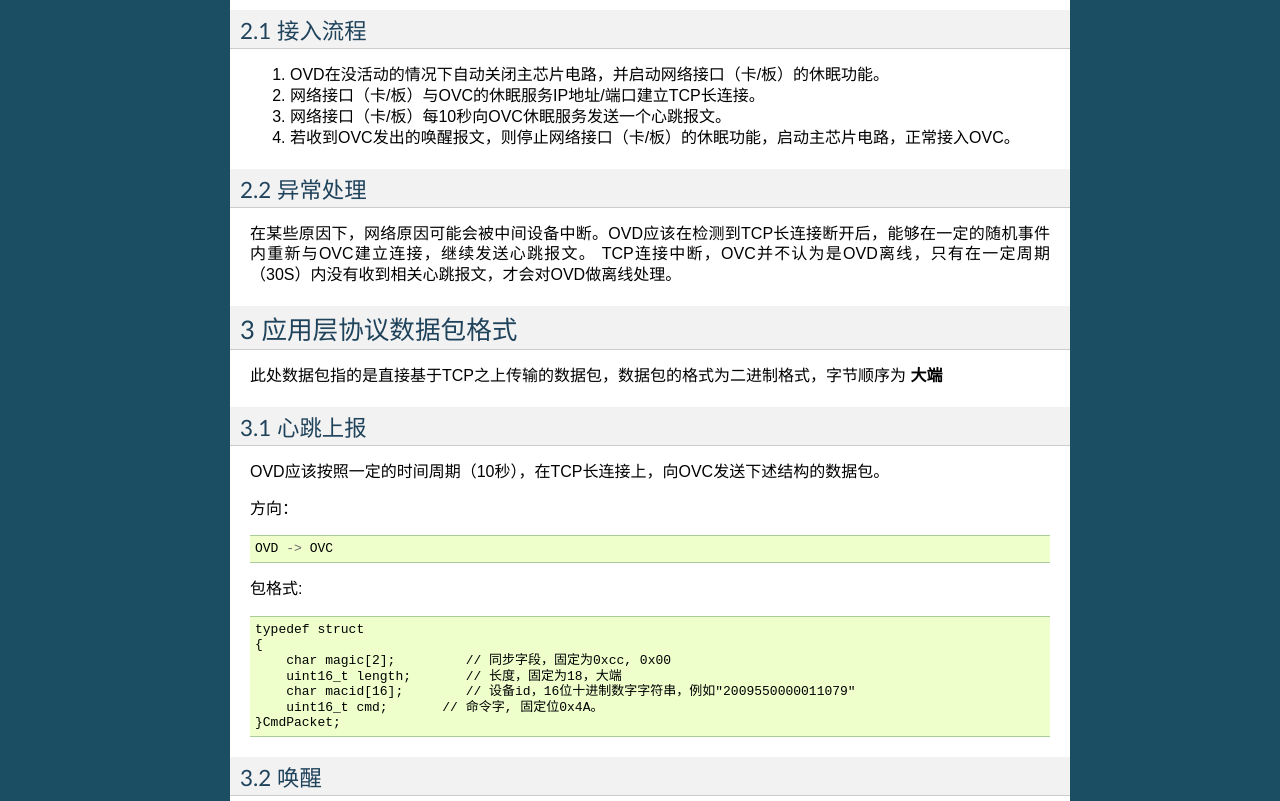
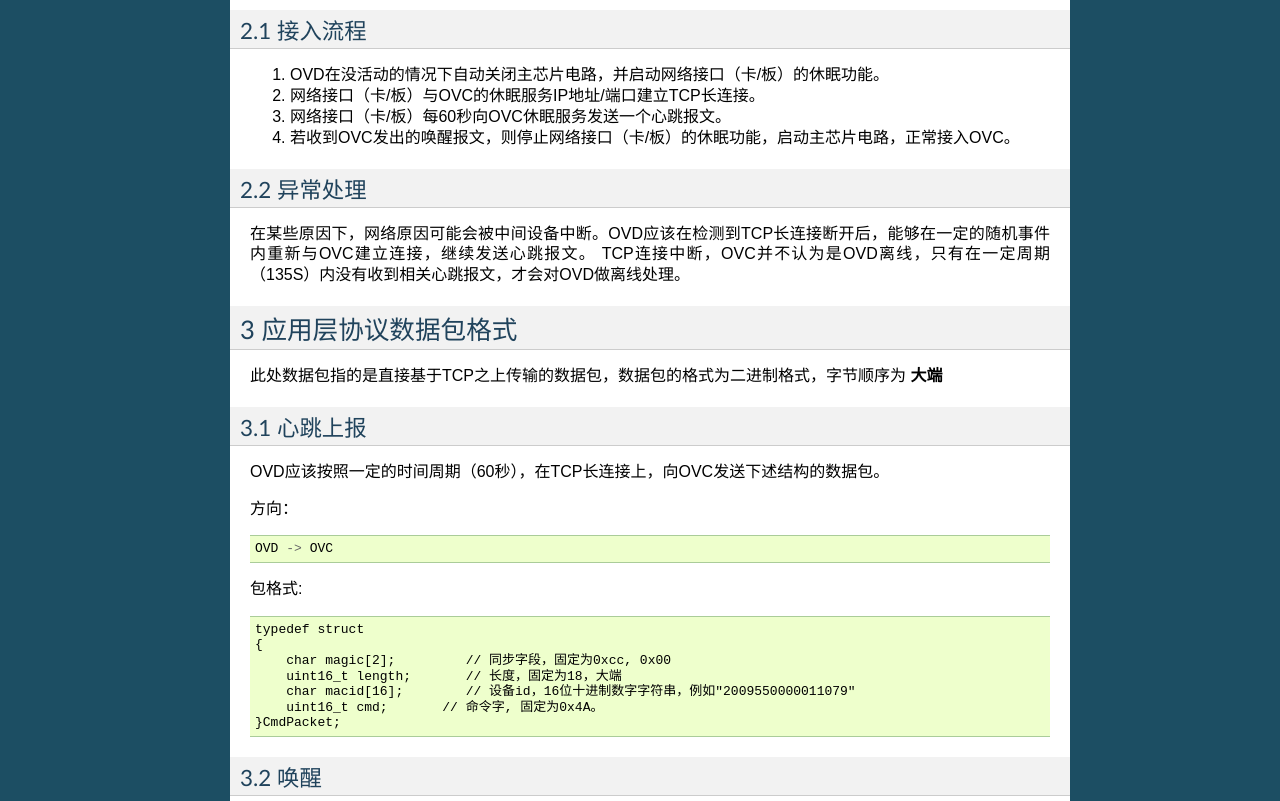
Before and after one commit to jamken/open_dev_sdk, a Sphinx documentation site: the page built from docs/hibernation.rst, in a window 1280 px wide. Shown: the part 539-1340 px from the top of the page. Built offline with Sphinx 7.4.7, drawn with Linux system fonts in a browser that asks for light colours.

Commit message:
fix some error in hibernation

```diff
--- a/docs/hibernation.rst
+++ b/docs/hibernation.rst
@@ -33,7 +33,7 @@ OVS Hibernation的设计目标是尽可能简单，能够兼容大部分设备
 
 2. 网络接口（卡/板）与OVC的休眠服务IP地址/端口建立TCP长连接。
 
-3. 网络接口（卡/板）每10秒向OVC休眠服务发送一个心跳报文。
+3. 网络接口（卡/板）每60秒向OVC休眠服务发送一个心跳报文。
 
 4. 若收到OVC发出的唤醒报文，则停止网络接口（卡/板）的休眠功能，启动主芯片电路，正常接入OVC。
 
@@ -41,7 +41,7 @@ OVS Hibernation的设计目标是尽可能简单，能够兼容大部分设备
 +++++++++++++++++
 
 在某些原因下，网络原因可能会被中间设备中断。OVD应该在检测到TCP长连接断开后，能够在一定的随机事件内重新与OVC建立连接，继续发送心跳报文。
-TCP连接中断，OVC并不认为是OVD离线，只有在一定周期（30S）内没有收到相关心跳报文，才会对OVD做离线处理。
+TCP连接中断，OVC并不认为是OVD离线，只有在一定周期（135S）内没有收到相关心跳报文，才会对OVD做离线处理。
 
 
 3 应用层协议数据包格式
@@ -52,7 +52,7 @@ TCP连接中断，OVC并不认为是OVD离线，只有在一定周期（30S）
 3.1 心跳上报
 +++++++++++++++
 
-OVD应该按照一定的时间周期（10秒），在TCP长连接上，向OVC发送下述结构的数据包。
+OVD应该按照一定的时间周期（60秒），在TCP长连接上，向OVC发送下述结构的数据包。
 
 方向： ::
 
@@ -66,7 +66,7 @@ OVD应该按照一定的时间周期（10秒），在TCP长连接上，向OVC发
       char magic[2];         // 同步字段，固定为0xcc, 0x00
       uint16_t length;       // 长度，固定为18，大端
       char macid[16];        // 设备id，16位十进制数字字符串，例如"2009550000011079"
-      uint16_t cmd;       // 命令字, 固定位0x4A。
+      uint16_t cmd;       // 命令字, 固定为0x4A。
   }CmdPacket;
 
 
--- a/docs/index.rst
+++ b/docs/index.rst
@@ -1,4 +1,4 @@
-开放平台-设备通信协议
+开放设备SDK帮助手册
 ========================
 
 目录:
```
